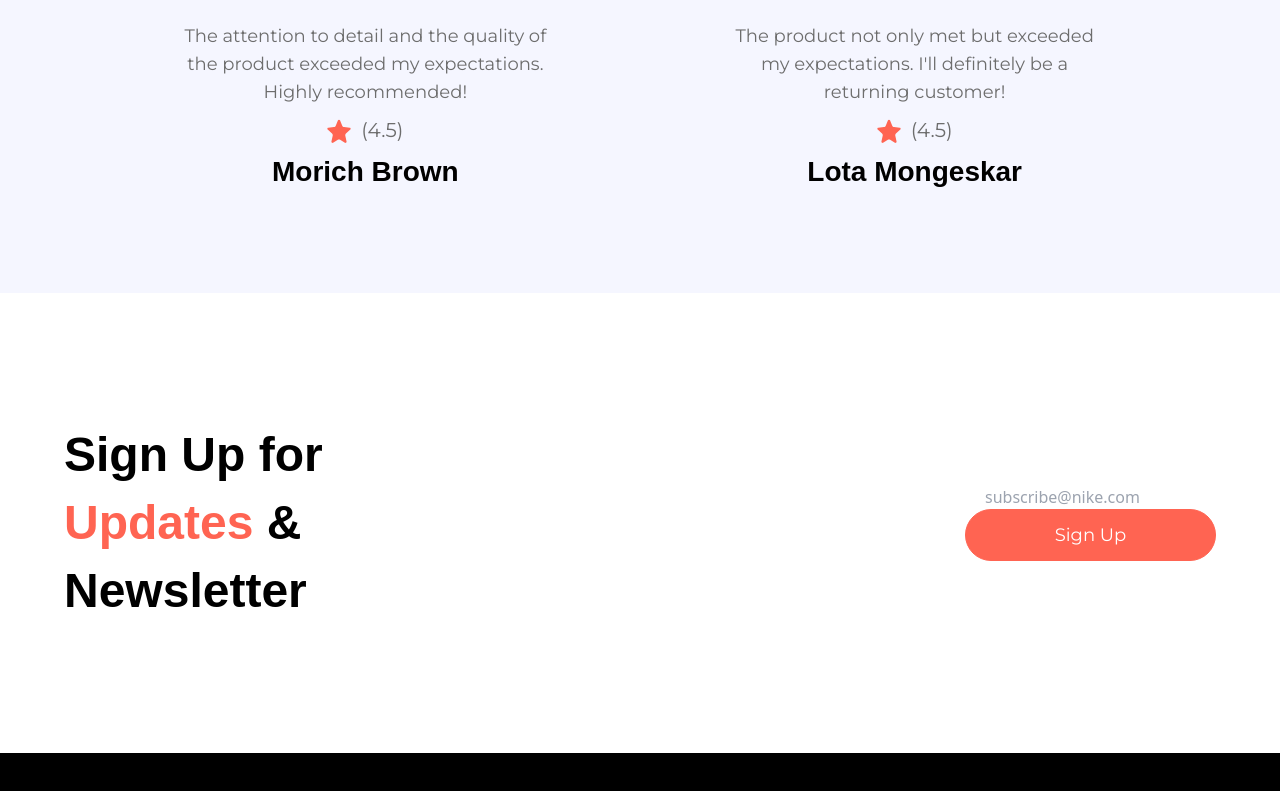
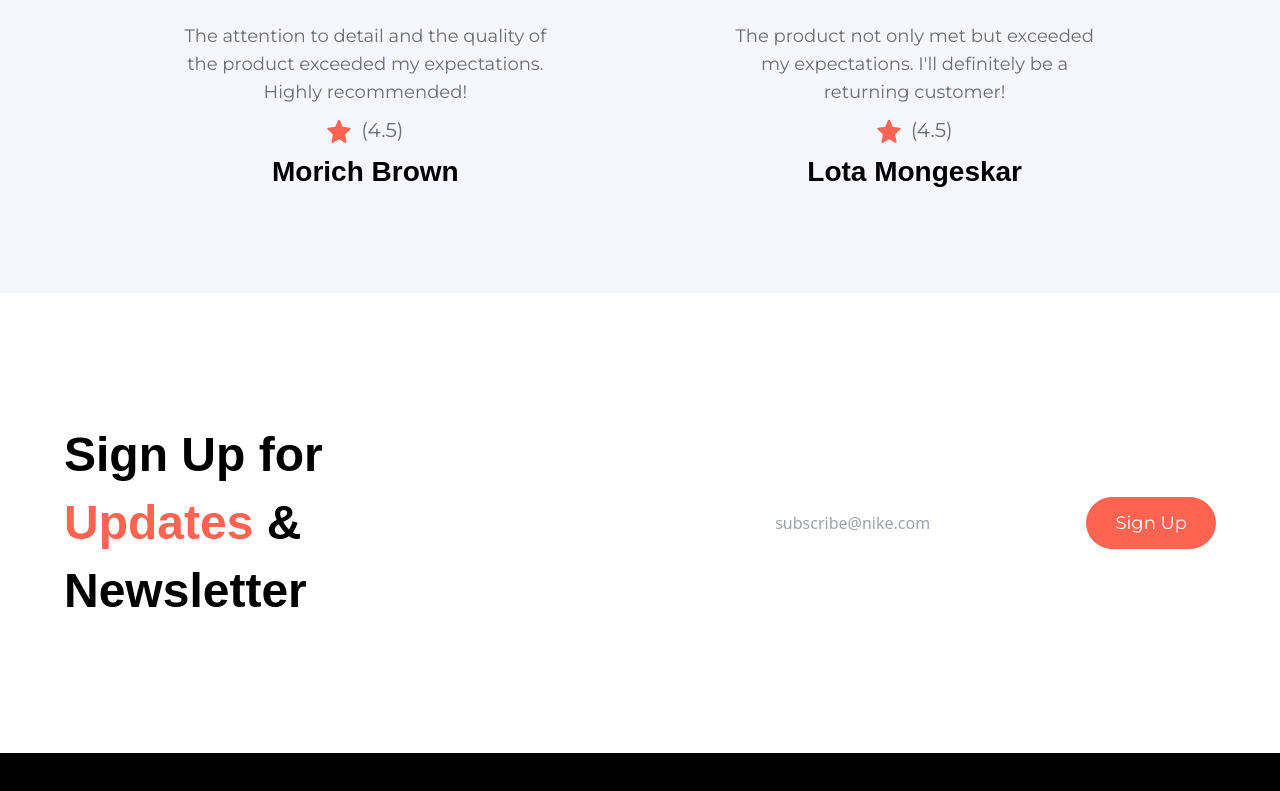
Before and after one commit to Chandrasura25/Nike-Shoes, a React (Vite) app: page / in a window 1280 px wide. Shown: the part 3978-4769 px from the top of the page. Built offline with nearby package versions, Linux system fonts and the light colour scheme; a web font is replaced by a local one.

Commit message:
subscribe

```diff
--- a/src/sections/Subscribe.jsx
+++ b/src/sections/Subscribe.jsx
@@ -10,10 +10,10 @@ const Subscribe = () => {
         Sign Up for
         <span className="text-coral-red"> Updates</span> & Newsletter
       </h3>
-      <div className="">
+      <div className="lg:max-w-[40%] w-full flex items-center max-sm:flex-col">
         <input type="text" placeholder="subscribe@nike.com" className="input" />
-        <div className="">
-          <Button label="Sign Up" fullWidth/>
+        <div className="flex max-sm:justify-end items-center max-sm:w-full">
+          <Button label="Sign Up" fullWidth />
         </div>
       </div>
     </section>
```
